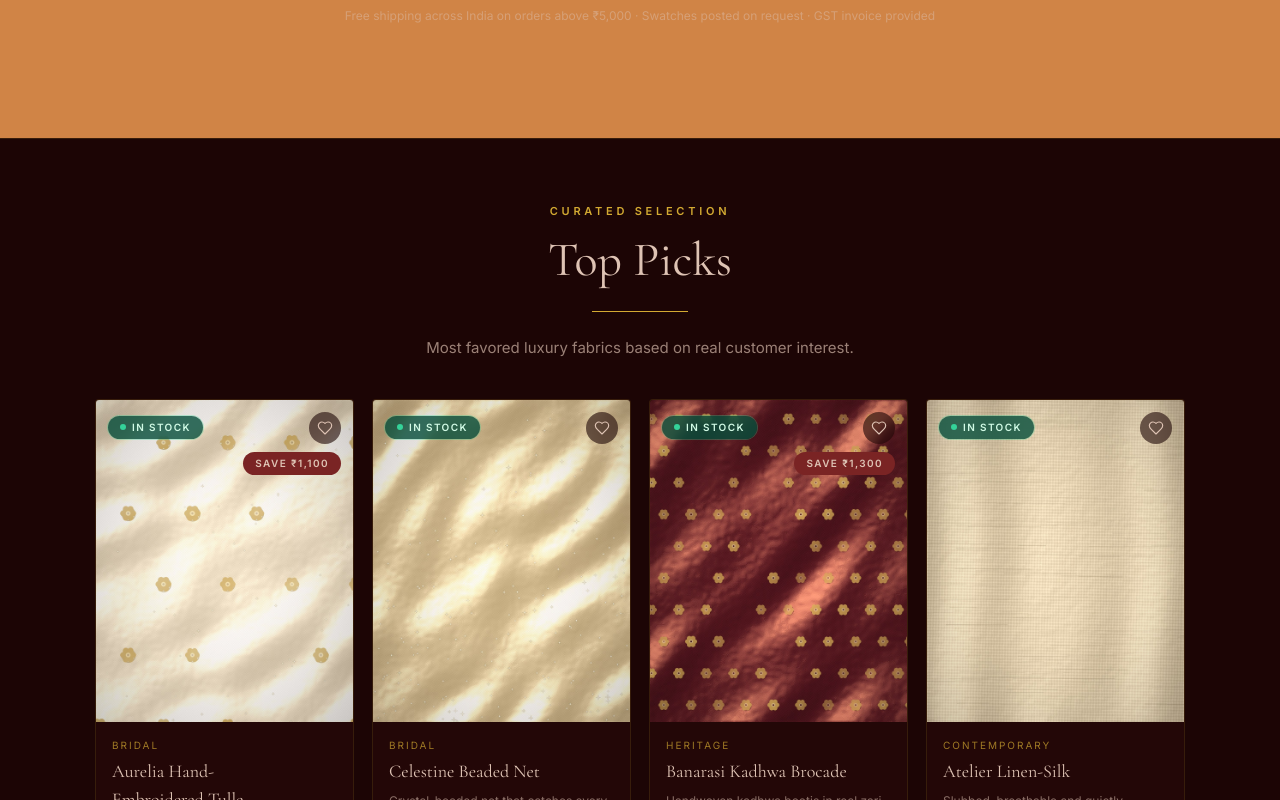
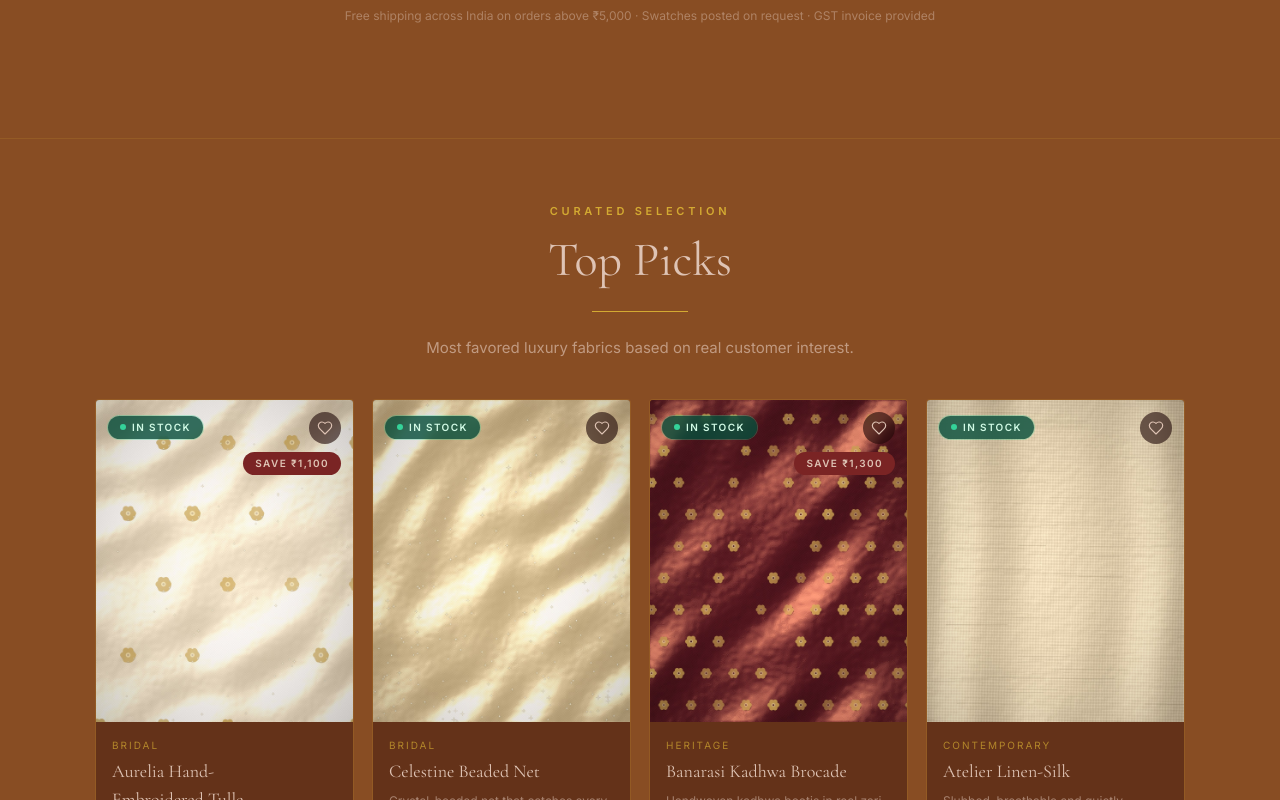
Before and after one commit to ldhanushraj007/IDF_FINAL, a React (Vite) app in the folder idf/: page / in a window 1280 px wide. Shown: the part 4280-5080 px from the top of the page. Built offline with nearby package versions, Linux system fonts and the light colour scheme; no server answers.

Commit message:
design: update shop and top picks sections backgrounds to #884d23

```diff
--- a/idf/src/components/Shop.tsx
+++ b/idf/src/components/Shop.tsx
@@ -28,7 +28,7 @@ export default function Shop() {
   );
 
   return (
-    <section id="shop" className="scroll-mt-20 py-16 sm:py-24 lg:py-28" style={{ backgroundColor: '#d08446' }}>
+    <section id="shop" className="scroll-mt-20 py-16 sm:py-24 lg:py-28" style={{ backgroundColor: '#884d23' }}>
       <div className="container-lux">
         <SectionHeading
           light
--- a/idf/src/components/recommendations/TopPicks.tsx
+++ b/idf/src/components/recommendations/TopPicks.tsx
@@ -28,7 +28,7 @@ export default function TopPicks({ limit = 4 }: { limit?: number }) {
   if (!loaded || !topItems.length) return null;
 
   return (
-    <section className="bg-night py-12 sm:py-16 border-t border-gold/15">
+    <section className="py-12 sm:py-16 border-t border-gold/15" style={{ backgroundColor: '#884d23' }}>
       <div className="container-lux">
         <SectionHeading
           light
```
